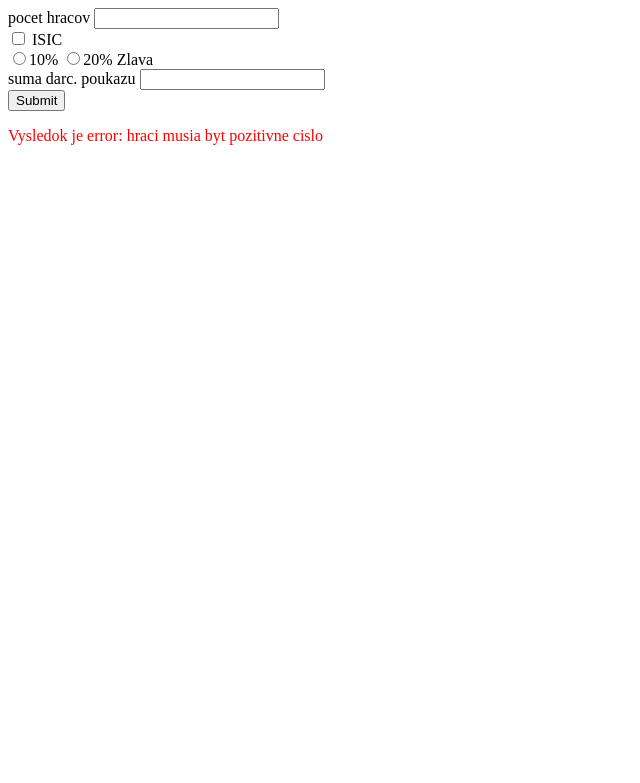
After one commit to mato299/1, a PHP site: page /zobrazovac.php in a window 1280 px wide. The commit adds this page. Shown: the top 783 px of the page, without its empty margins (0-640 px from the left). Run offline with PHP 8.4, Linux system fonts and the light colour scheme.

Commit message:
rozdelenie do suborov

```diff
--- a/1.html
+++ b/1.html
@@ -5,7 +5,7 @@
     <title>Document</title>
 </head>
 <body>
-   <form action="2.php" method="post">
+   <form action="" method="post">
     <label>pocet hracov</label>
     <input type="text" name="pocet_hracov"><br>
     <input type="checkbox" value="ISIC" name="isic">
--- a/index.php
+++ b/index.php
@@ -1,3 +1,3 @@
 <?php
-require_once('1.html');
+	require_once('zobrazovac.php');
 ?>
--- /dev/null
+++ b/vypocet.php
@@ -0,0 +1,91 @@
+<?php
+
+// 19€ na hraca
+$pocetHracov = 0;
+if(isset($_POST['pocet_hracov']))
+{
+    $pocetHracov = $_POST['pocet_hracov'];
+}
+
+// isic -4€ skupinu (z celkovej sumy);
+$isic = false;
+if(isset($_POST['isic']))
+{
+    if($_POST['isic'] == 'ISIC')
+    {
+        $isic = true;
+    }
+}
+
+// 10% zľava (z celkovej sumy)
+$zlava = 0;
+if(isset($_POST['zlava']))
+{
+    $zlava = $_POST['zlava'];
+    //echo ("Zlava je:".$zlava);
+}
+
+// - xy €
+$suma = 0;
+if(isset($_POST['suma_darc_poukazu']))
+{
+    $suma = $_POST['suma_darc_poukazu'];
+}
+
+$vysledok = vypocetPlatby($pocetHracov, $isic, $zlava, $suma);
+//echo("mimo funkcie".$pocetHracov."<br>");
+
+echo("Vysledok je $vysledok");
+
+
+function vypocetPlatby($pocetHracov, $isic, $zlava, $suma)
+{
+    $vysledok = 0;
+
+    if(!is_numeric($pocetHracov))
+    {
+        return "error: nezadal si cislo";
+    }
+
+    if($pocetHracov <= 0)
+    {
+        return "error: hraci musia byt pozitivne cislo";
+    }
+
+    if(!is_numeric($zlava))
+    {
+        return "error: zlava nie je cislo";
+    }
+
+    if(!is_numeric($suma))
+    {
+        return "error: poukaz nie je cislo";
+    }
+
+
+    $vysledok += $pocetHracov * 19;
+
+    // odpocitame 10% zlavu
+    if ($zlava == 10)
+    {
+        $vysledok *= 0.9;
+    }
+
+    if ($zlava == 20)
+    {
+        $vysledok *= 0.8;
+    }
+
+    // odpocitame isic zlavu
+    if($isic)
+    {
+        $vysledok -= 4;
+    }
+
+    // odpocitame sumu poukaz
+    $vysledok -= $suma;
+
+    return $vysledok;
+}
+
+?>
--- /dev/null
+++ b/zobrazovac.php
@@ -0,0 +1,10 @@
+<html>
+    <body>
+        <p>
+            <?php require_once('1.html'); ?>
+        </p>
+        <p style="color:red;">
+            <?php require_once('vypocet.php'); ?>
+        </p>
+    </body>
+</html>
```
Also changed, not shown: 2.php (deleted, +0 -40 lines).
